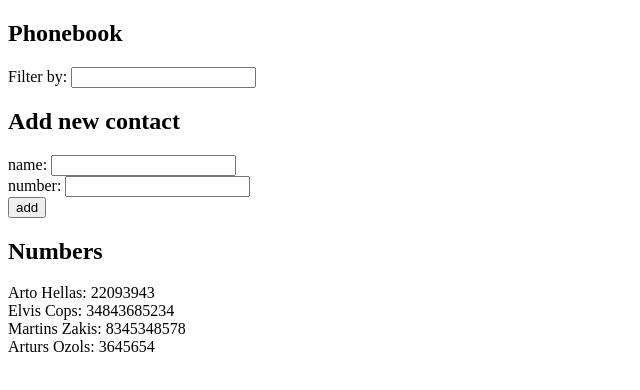
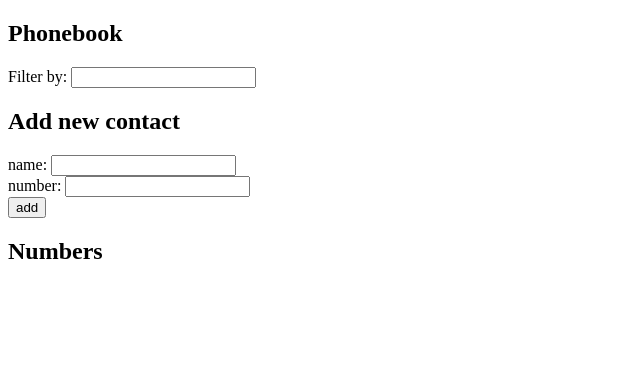
Before and after one commit to elviscops/Part2_FullstackOpen, a React (Vite) app in the folder part2/Phonebook_2.6-2.10/: page / in a window 1280 px wide. Shown: the top 390 px of the page, without its empty margins (0-640 px from the left). Built offline with nearby package versions, Linux system fonts and the light colour scheme.

Commit message:
Exercise 2.10 - already implemented correctly from the start

```diff
--- a/part2/Phonebook_2.6-2.10/src/App.jsx
+++ b/part2/Phonebook_2.6-2.10/src/App.jsx
@@ -47,12 +47,7 @@ const ContactList = (props) => {
 
 
 const App = () => {
-    const [persons, setPersons] = useState([
-        { name: 'Arto Hellas', number : "22093943" },
-        { name: 'Elvis Cops' , number : "34843685234" },
-        { name: 'Martins Zakis' , number : "8345348578" },
-        { name: 'Arturs Ozols' , number : "3645654" }
-        ])
+    const [persons, setPersons] = useState([])
     const [newName, setNewName] = useState('')
     const [newNumber, setNewNumber] = useState('')
     const [newString, setNewString] = useState('')
@@ -82,8 +77,6 @@ const App = () => {
         event.preventDefault()
         setNewNumber(event.target.value);
     }
-
-
 
     const handleFilterStringChange = (event) => {
         let currString = event.target.value
```
